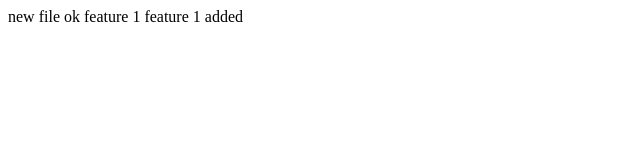
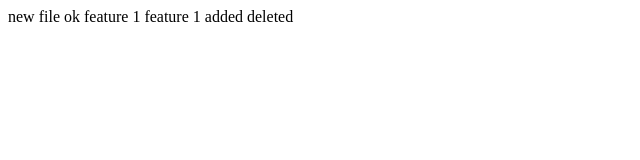
Before and after one commit to shashi-verma-dev/second-repo, a plain HTML site: page index.html in a window 1280 px wide. Shown: the full height of the page, 0-640 px from the left. Drawn offline with Linux system fonts and the light colour scheme.

Commit message:
final added

```diff
--- a/index.html
+++ b/index.html
@@ -8,6 +8,6 @@
 <body>
     new file ok
     feature 1
-    feature 1 added
+    feature 1 added  deleted
 </body>
 </html>
```
